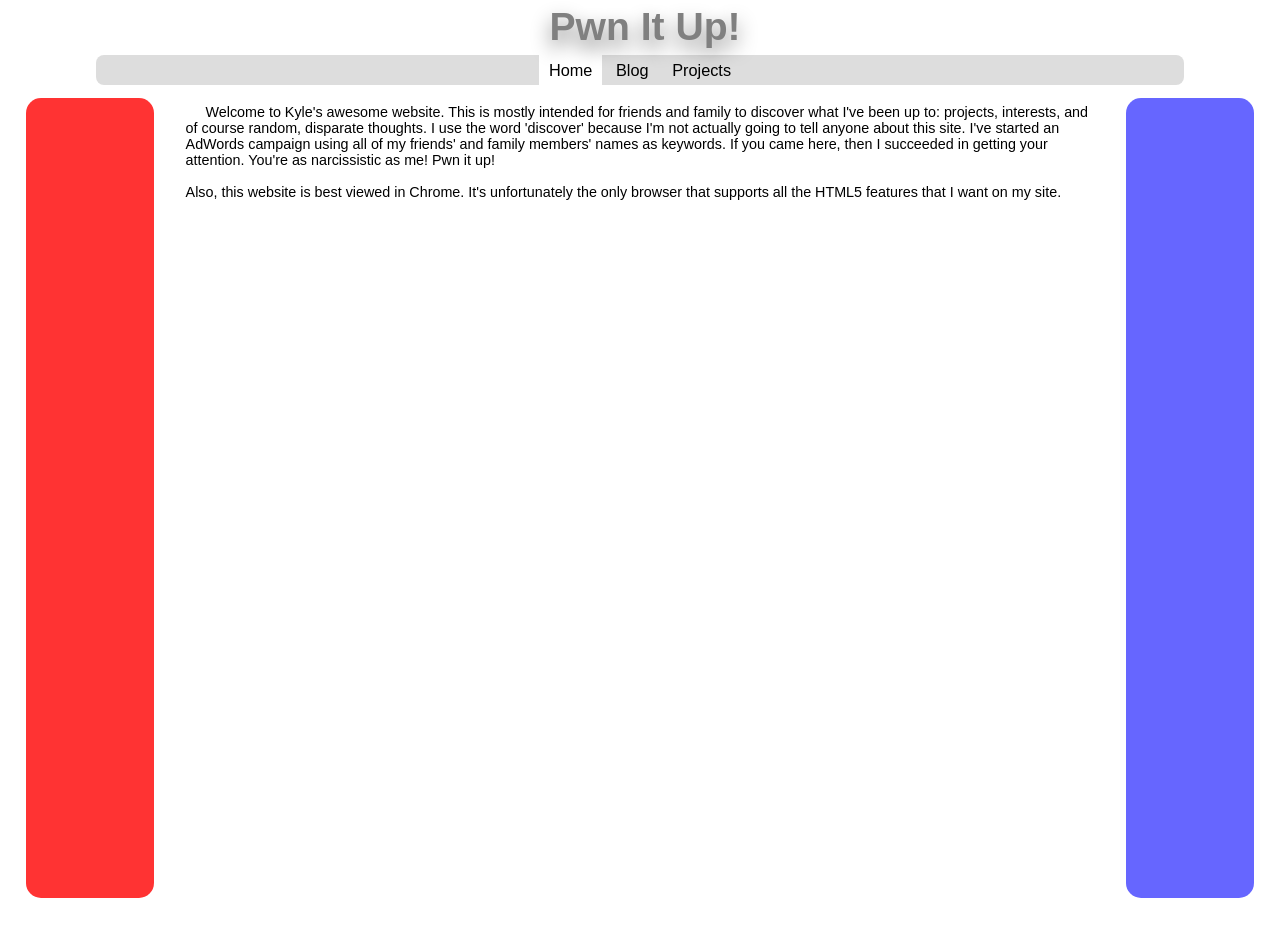
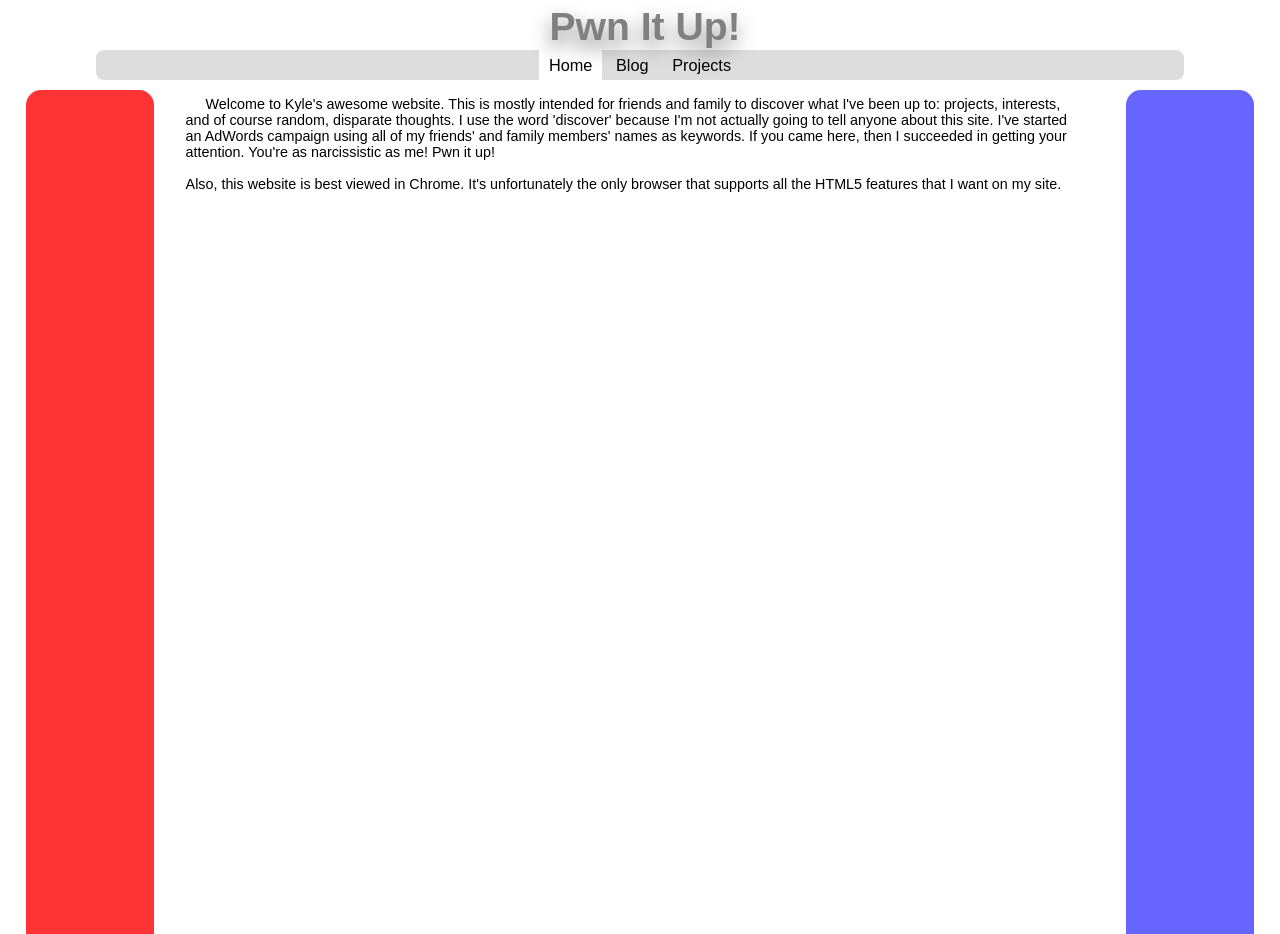
Before and after one commit to incitatus/pwnitup, a plain HTML site: page index.html in a window 1280 px wide. Drawn offline with Linux system fonts and the light colour scheme.

Commit message:
Updated some CSS for more pleasing scrolling of the center column

```diff
--- a/index.html
+++ b/index.html
@@ -28,7 +28,7 @@
         </li>
       </ul>
     </div>
-    <div id="mainContent">
+    <div class="contentContainer">
       <div id="leftCol"></div>
       <div id="middleCol">
         <div id="homeContent" class="content">
@@ -168,6 +168,8 @@
       </div>
       <div id="rightCol"></div>
     </div>
+    <div class="footer">
+    </div>
     <script type="text/javascript">
       initialize();
     </script>
--- a/style.css
+++ b/style.css
@@ -39,9 +39,14 @@ h3 { font-size: 115%; }
 }
 
 #mainHeaderCasing {
+	background: white;
   height: 50px;
+	left: 0;
+  position: fixed;
   text-align: center;
+	top: 0;
   width: 100%;
+  z-index: 3;
 }
 
 /* Main Header */
@@ -62,6 +67,12 @@ h3 { font-size: 115%; }
 #navBarDiv {
 	text-align: center;
 	width: 100%;
+  position: fixed;
+  left: 0;
+  top: 50px;
+  background: white;
+  z-index: 1;
+  padding-bottom: 10px;
 }
 
 /* NavBar */
@@ -95,10 +106,13 @@ h3 { font-size: 115%; }
 }
 
 /* Main Content (wrapper div for all three columns) */
-#mainContent {
-	display: inline-block;
+.contentContainer {
+	box-orient: horizontal;
+  display: box;
 	font-size: 110%;
-	position: relative;
+	position: absolute;
+  top: 80px;
+  left: 0;
 	width: 100%;
   overflow: auto;
 }
@@ -106,37 +120,46 @@ h3 { font-size: 115%; }
 /* Left and Right Column common elements */
 #leftCol, #rightCol, #middleCol {
 	display: inline-block;
-	float: left;
-	min-height: 800px;
 	margin-bottom: 20px;
 	margin-left: 2%;
 	margin-right: 2%;
 	margin-top: 10px;
 	width: 10%;
+  padding-bottom: 60px;
+  min-height: 800px;
 }
 
 /* Left Column */
 #leftCol {
+	position: fixed;
+  top: 80px;
+  left: 0;
   border-radius: 15px;
 	-moz-border-radius: 15px;
 	background-color: #FF3333;
+  z-index: 1;
 }
 
 /* Right Column */
 #rightCol {
+	position: fixed;
+  top: 80px;
+  right: 0;
   border-radius: 15px;
 	-moz-border-radius: 15px;
 	background-color: #6666FF;
+  z-index: 1;
 }
 
 /* Middle Column */
 #middleCol {
   height: auto;
-	margin-left: 0%;
-	margin-right: 0%;
-  overflow: auto;
+	margin-left: 14%;
+	margin-right: 14%;
+  position: relative;
+  overflow: hidden;
 	padding: .5%;
-	width: 71%;
+	width: 70%;
 }
 
 .date {
@@ -170,3 +193,14 @@ meter {
 	font-size: 110%;
 	font-weight: bold;
 }
+
+.footer {
+  position: fixed;
+  bottom: 0;
+  left: 14%;
+  width: 70%;
+  background-color: white;
+  height: 15px;
+  z-index: 1;
+  padding-top: 10px;
+}
```
Lines whose indentation alone changed are shown as unchanged.
